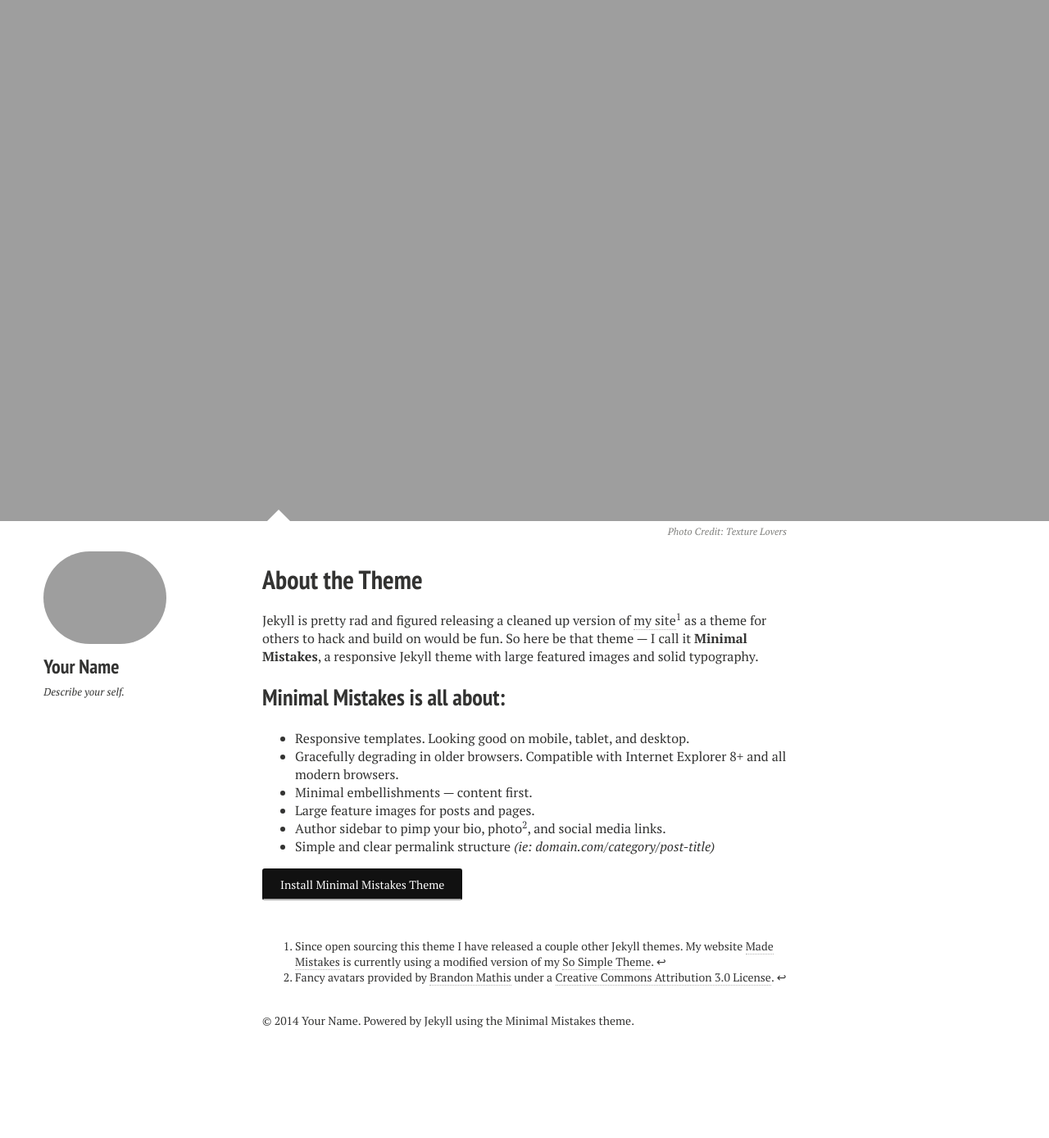
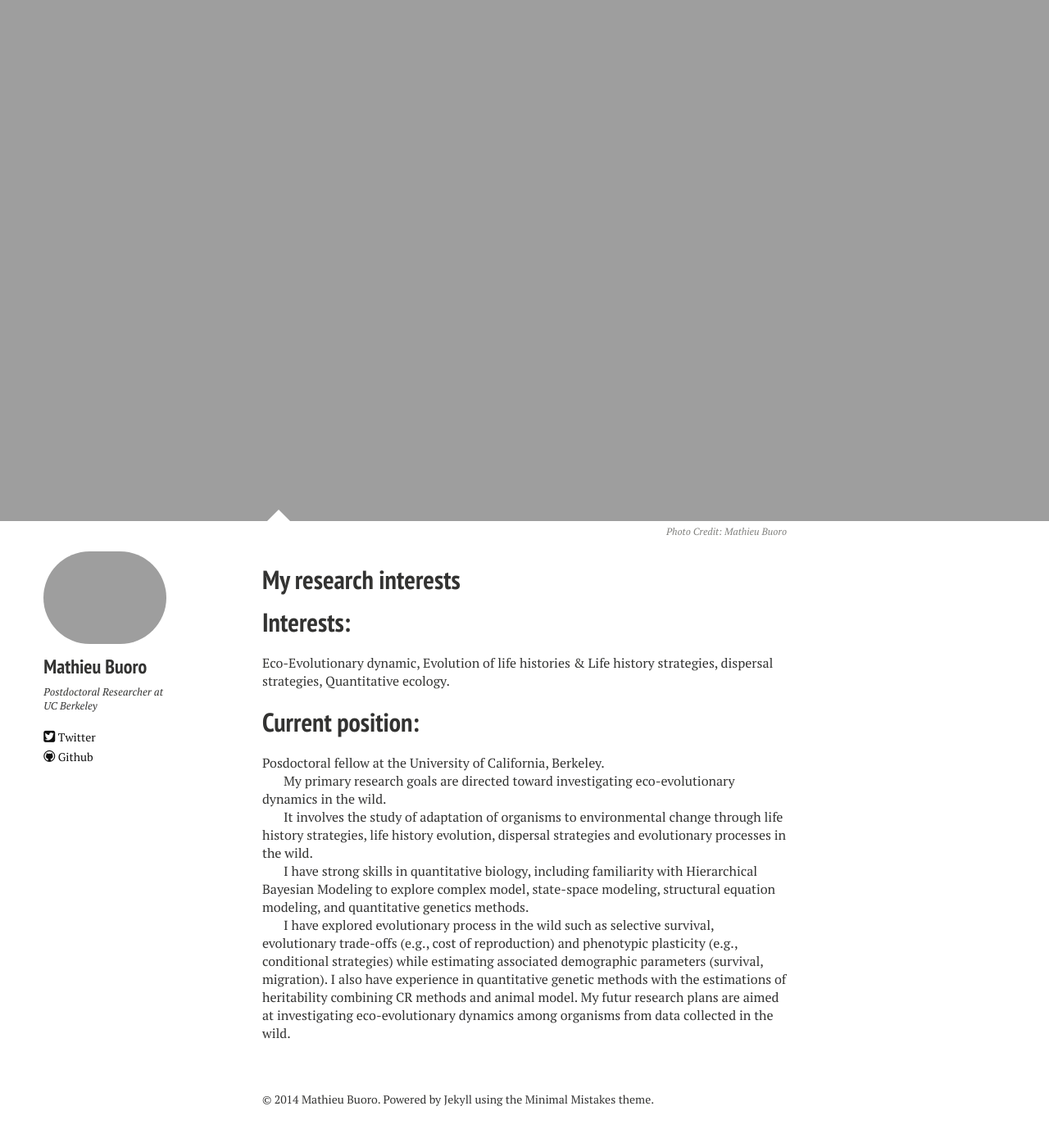
Before and after one commit to matbuoro/matbuoro.github.io, a Jekyll site: the page built from about.md, in a window 1280 px wide and 1400 px high, scrolled down 392 px. Shown: the top 1389 px of the window at 82% size. Built offline with Jekyll 4.4.1, drawn with Linux system fonts in a browser that asks for light colours; nearby versions of some CDN libraries; before the commit the page ends 1696 px from its top, so only the background shows below that; some of the changed text lies outside the part shown.

Commit message:
add figures and pictures

```diff
--- a/_config.yml
+++ b/_config.yml
@@ -1,19 +1,18 @@
-title:            Site Title
-description:      Describe your website.
+title:            Mathieu Buoro
+description:      Mathieu Buoro
 # Your site's domain goes here. Leave localhost server or blank when working locally.
 url:              http://localhost:4000
-disqus_shortname:
 
 # Owner/author information
 owner:
-  name:           Your Name
-  avatar:         bio-photo.jpg
-  bio:            "Describe your self."
-  email:          your@email.com
+  name:           Mathieu Buoro
+  avatar:         bio-photo2.jpg
+  bio:            Postdoctoral Researcher at UC Berkeley
+  email:          matbuoro@gmail.com
   # Social networking links are used in author-bio sidebar. Update and remove as you like.
-  twitter:
+  twitter:   matbuoro
   facebook:
-  github:
+  github:    matbuoro.github.io
   stackoverflow:
   linkedin:
   instagram:
@@ -35,23 +34,28 @@ bing_verify:
 # Links to include in top navigation
 # For external links add external: true
 links:
-  - title: About
-    url: /about/
-  - title: Posts
-    url: /posts/
-  - title: Theme Setup
-    url: /theme-setup/
-  - title: Made Mistakes
-    url: http://mademistakes.com
+  #- title: Research interests
+  #  url: /about/
+  - title: Projects
+    url: /Projects/
+  - title: Publications
+    url: /Publications/
+  #- title: Posts
+  #  url: /posts/
+  - title: Code
+    url: https://github.com/matbuoro
     external: true
+  #- title: CV
+  #  url: https://github.com/matbuoro/CV/blob/master/pdfs/cv_buoro_en.pdf
+  # external: true
 
 # http://en.wikipedia.org/wiki/List_of_tz_database_time_zones
-timezone:    America/New_York
+timezone:    America/Los_Angeles
 future:      true
 pygments:    true
 markdown:    kramdown
 
-# https://github.com/mojombo/jekyll/wiki/Permalinks
+# https://github.com/matbuoro/jekyll/wiki/Permalinks
 permalink:   /:categories/:title/
 
 kramdown:
@@ -70,3 +74,22 @@ kramdown:
 
 include: [".htaccess"]
 exclude: ["lib", "config.rb", "Capfile", "config", "log", "Rakefile", "Rakefile.rb", "tmp", "less", "*.sublime-project", "*.sublime-workspace", "test", "spec", "Gruntfile.js", "package.json", "node_modules"]
+
+scholar:
+  style: apa
+  locale: en
+
+  sort_by: none
+  order: ascending
+
+  source: /_bibliography/
+  bibliography: bibliography
+  bibliography_template: "{{reference}}"
+
+  replace_strings: true
+
+  details_dir:    bibliography
+  details_layout: bibtex.html
+  details_link:   Details
+
+  query: "@*"
--- a/about.md
+++ b/about.md
@@ -1,30 +1,28 @@
 ---
 layout: page
 permalink: /about/
-title: About the Theme
+title: My research interests
 tagline: Minimal Mistakes, a Jekyll Theme
 tags: [about, Jekyll, theme, responsive]
 modified: 9-9-2013
-comments: true
 image:
-  feature: texture-feature-02.jpg
-  credit: Texture Lovers
-  creditlink: http://texturelovers.com
+  feature: texture-feature-08.jpg
+  credit: Mathieu Buoro
 ---
 
-Jekyll is pretty rad and figured releasing a cleaned up version of [my site](http://mademistakes.com)[^1] as a theme for others to hack and build on would be fun. So here be that theme --- I call it **Minimal Mistakes**, a responsive Jekyll theme with large featured images and solid typography.
+# Interests:
+Eco-Evolutionary dynamic, Evolution of life histories & Life history strategies, dispersal strategies, Quantitative ecology.
 
-## Minimal Mistakes is all about:
 
-* Responsive templates. Looking good on mobile, tablet, and desktop.
-* Gracefully degrading in older browsers. Compatible with Internet Explorer 8+ and all modern browsers.
-* Minimal embellishments --- content first.
-* Large feature images for posts and pages.
-* Author sidebar to pimp your bio, photo[^2], and social media links.
-* Simple and clear permalink structure *(ie: domain.com/category/post-title)*
+# Current position:
+Posdoctoral fellow at the University of California, Berkeley.
 
-<a markdown="0" href="{{ site.url }}/theme-setup" class="btn">Install Minimal Mistakes Theme</a>
+My primary research goals are directed toward investigating eco-evolutionary dynamics in the wild.
 
-[^1]: Since open sourcing this theme I have released a couple other Jekyll themes. My website [Made Mistakes](http://mademistakes.com) is currently using a modified version of my [So Simple Theme](http://mmistakes.github.io/so-simple-theme/).
+It involves the study of adaptation of organisms to environmental change through life history strategies, life history evolution, dispersal strategies and evolutionary processes in the wild.
 
-[^2]: Fancy avatars provided by [Brandon Mathis](http://brandonmathis.com/projects/fancy-avatars/demo/) under a [Creative Commons Attribution 3.0 License](http://creativecommons.org/licenses/by/3.0/).
+
+I have strong skills in quantitative biology, including familiarity with Hierarchical Bayesian Modeling to explore complex model, state-space modeling, structural equation modeling, and quantitative genetics methods.
+
+
+I have explored evolutionary process in the wild such as selective survival, evolutionary trade-offs (e.g., cost of reproduction) and phenotypic plasticity (e.g., conditional strategies) while estimating associated demographic parameters (survival, migration). I also have experience in quantitative genetic methods with the estimations of heritability combining CR methods and animal model. My futur research plans are aimed at investigating eco-evolutionary dynamics among organisms from data collected in the wild.
```
Also changed, not shown: Projects.md (added, +74 -0 lines), Publications.md (added, +62 -0 lines), index.md (+34 -5 lines), README.md.
